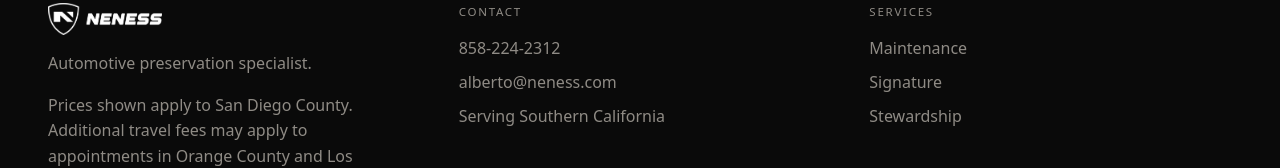
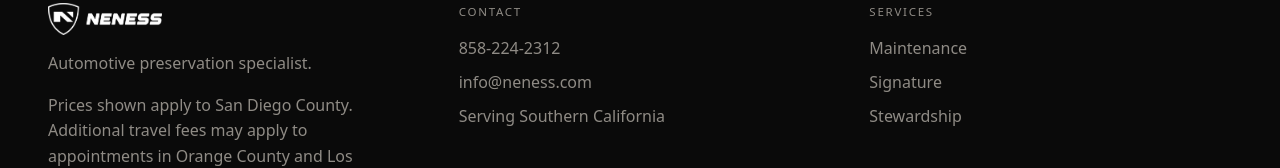
Before and after one commit to valmaru2017/agency-template, a Next.js app: page /neness in a window 1280 px wide. Shown: the part 5111-5279 px from the top of the page. Built offline with nearby package versions, Linux system fonts and the light colour scheme.

Commit message:
Update contact email to info@neness.com
Changed in the footer (visible mailto link/text) and BUSINESS_EMAIL in
seo-config.ts (JSON-LD structured data) — only place that constant is
used, so no other output changes.

```diff
--- a/src/app/neness/components/Footer.tsx
+++ b/src/app/neness/components/Footer.tsx
@@ -105,10 +105,10 @@ export default function Footer() {
                   {PHONE}
                 </a>
                 <a
-                  href="mailto:alberto@neness.com"
+                  href="mailto:info@neness.com"
                   className="text-body text-muted transition-opacity hover:opacity-70"
                 >
-                  alberto@neness.com
+                  info@neness.com
                 </a>
                 <span className="text-body text-muted">
                   Serving Southern California
--- a/src/app/neness/seo-config.ts
+++ b/src/app/neness/seo-config.ts
@@ -13,7 +13,7 @@ export const BUSINESS_NAME = "Neness";
 export const BUSINESS_LEGAL_NAME = "Neness Automotive Preservation";
 export const BUSINESS_PHONE = "858-224-2312";
 export const BUSINESS_PHONE_E164 = "+18582242312";
-export const BUSINESS_EMAIL = "alberto@neness.com";
+export const BUSINESS_EMAIL = "info@neness.com";
 export const BUSINESS_CITY = "San Diego";
 export const BUSINESS_REGION = "CA";
 // Matches the footer's travel-fee note — same three counties, kept in one
```
